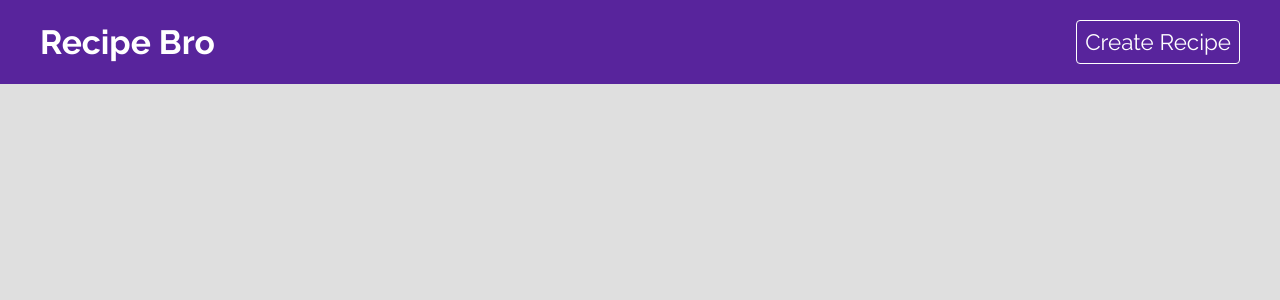
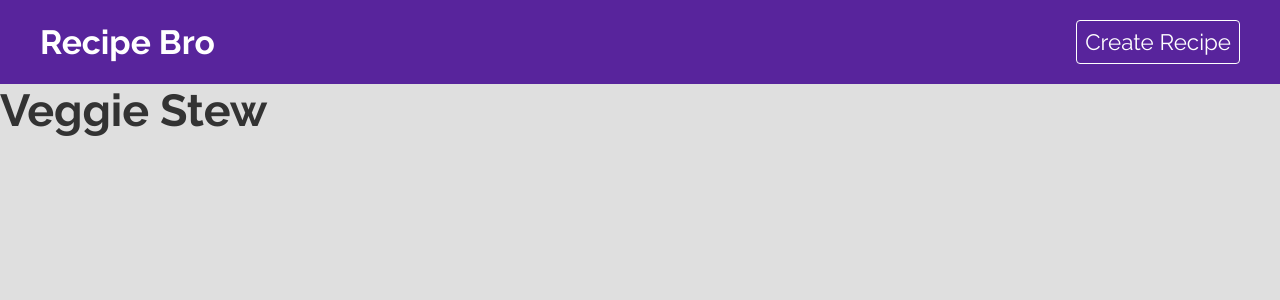
Before and after one commit to jos3ph-m/recipe-bro, a React (Create React App) app: page /recipes/1 in a window 1280 px wide. Shown: the top 300 px of the page. Built offline with nearby package versions, Linux system fonts and the light colour scheme; data requests are answered from the project's data file.

Commit message:
Recipe list component

```diff
--- a/src/pages/recipe/Recipe.js
+++ b/src/pages/recipe/Recipe.js
@@ -14,6 +14,7 @@ export default function Recipe() {
     <div className="recipe">
       {error && <p className="error">{error}</p>}
       {isPending && <p className="loading">Loading...</p>}
+      {recipe && <h1>{recipe.title}</h1>}
     </div>
   );
 }
```
